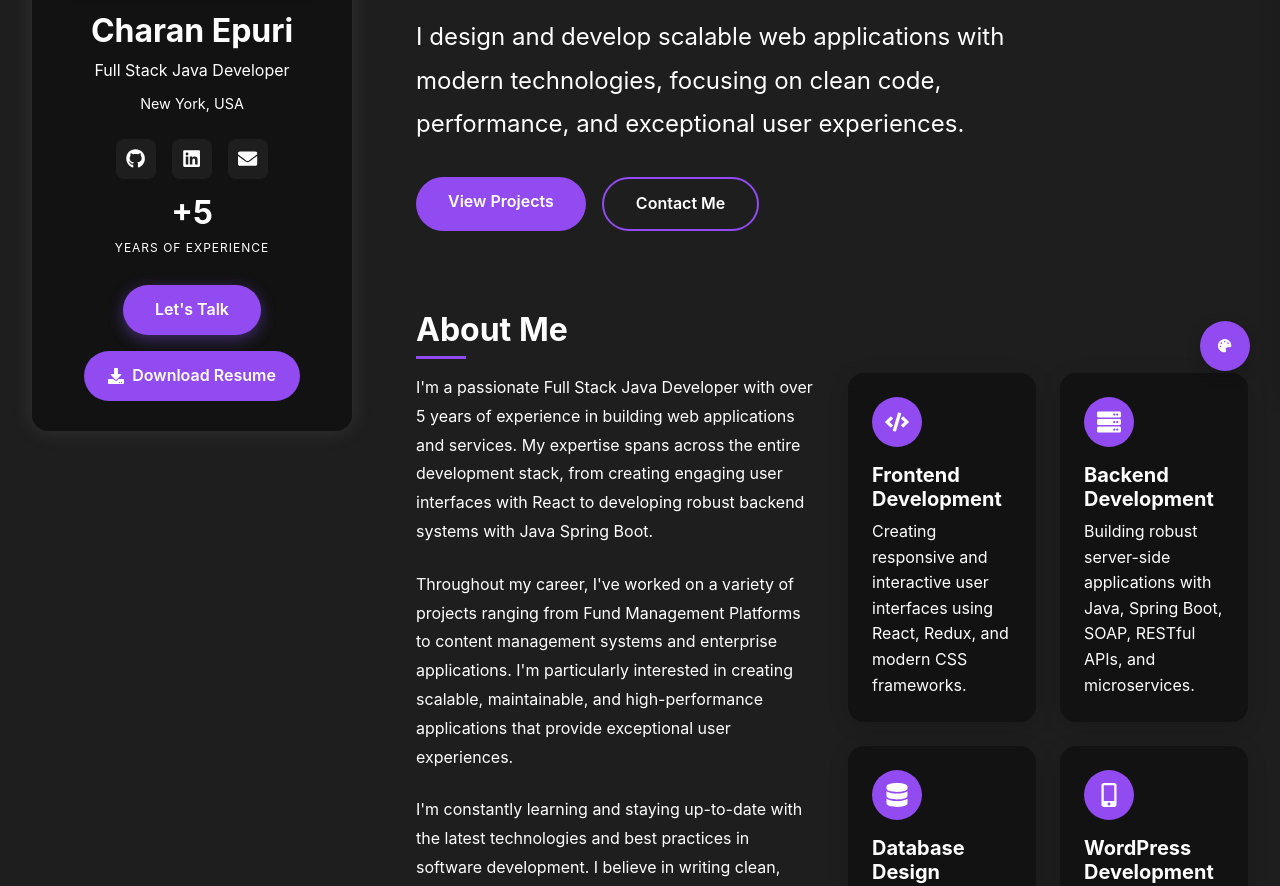
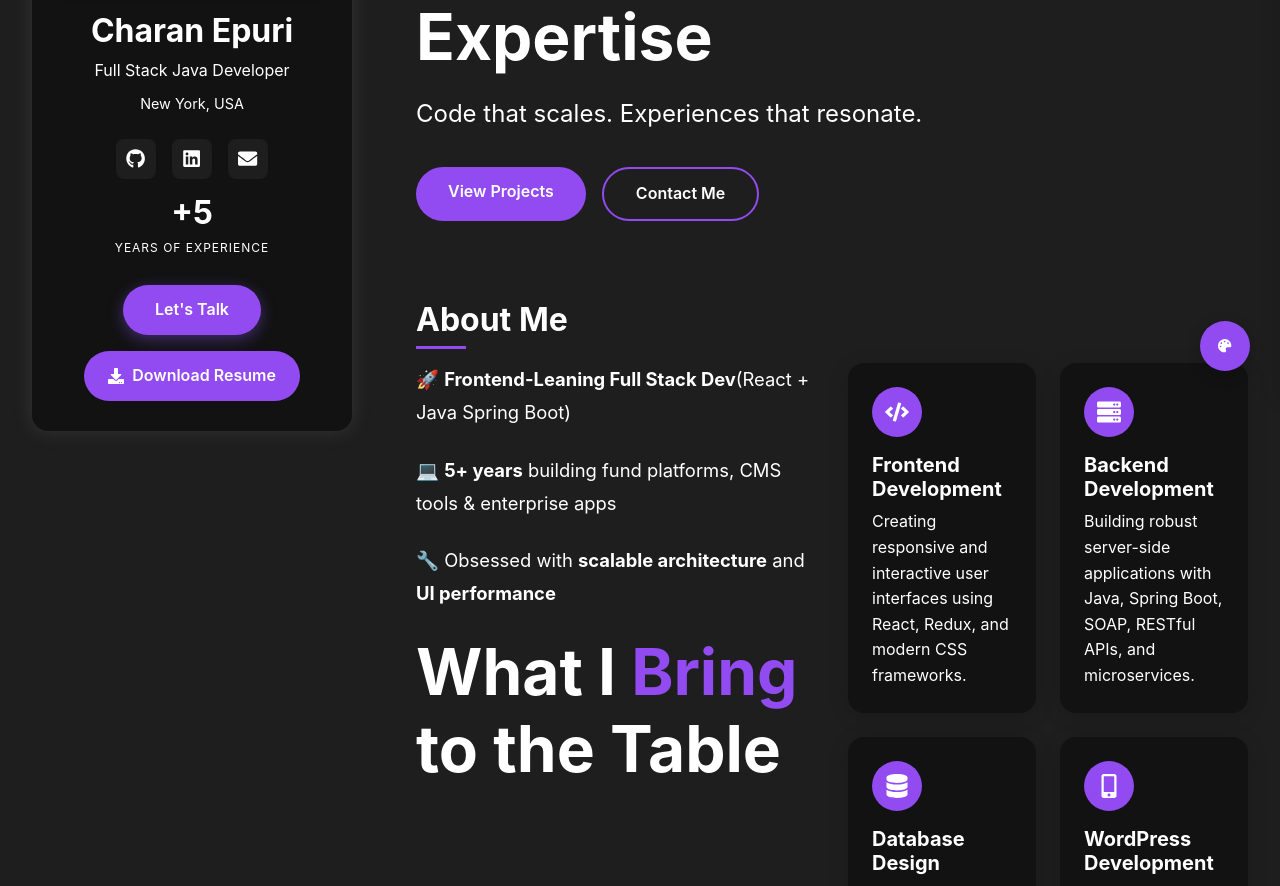
Before and after one commit to 245charan/charan-epuri.dev, a React (Vite) app: page / in a window 1280 px wide. Shown: the part 399-1285 px from the top of the page. Built offline with nearby package versions, Linux system fonts and the light colour scheme.

Commit message:
About Me Update

```diff
--- a/src/sections/About.jsx
+++ b/src/sections/About.jsx
@@ -15,10 +15,10 @@ const AboutTitle = styled.h2`
 	&::after {
 		content: '';
 		position: absolute;
-    bottom: -.625rem;
+		bottom: -0.625rem;
 		left: 0;
 		width: 3.125rem;
-    height: .1875rem;
+		height: 0.1875rem;
 		background-color: var(--primary-color);
 	}
 `;
@@ -36,10 +36,12 @@ const AboutContent = styled.div`
 const AboutText = styled.div`
 	color: var(--text-color);
 
-  p {
+	ul li {
 		margin-bottom: 1.5rem;
 		color: var(--text-secondary);
 		line-height: 1.8;
+    font-size: 1.15rem;
+    list-style:none;
 	}
 `;
 
@@ -61,11 +63,24 @@ const ServiceCard = styled.div`
 	transition: var(--transition);
 
 	&:hover {
-    transform: translateY(-.3125rem);
-    box-shadow: 0 .625rem 1.875rem rgba(0, 0, 0, 0.2);
+		transform: translateY(-0.3125rem);
+		box-shadow: 0 0.625rem 1.875rem rgba(0, 0, 0, 0.2);
 	}
 `;
+const HeroTitle = styled.h2`
+	font-size: 3rem;
+	font-weight: 700;
+	margin-top: 1rem;
+	color: var(--text-color);
 
+	span {
+		color: var(--primary-color);
+	}
+
+	@media (min-width: 48rem) {
+		font-size: 4rem;
+	}
+`;
 const ServiceIcon = styled.div`
 	width: 3.125rem;
 	height: 3.125rem;
@@ -81,7 +96,7 @@ const ServiceIcon = styled.div`
 
 const ServiceTitle = styled.h3`
 	font-size: 1.25rem;
-  margin-bottom: .5rem;
+	margin-bottom: 0.5rem;
 	color: var(--text-color);
 `;
 
@@ -94,47 +109,60 @@ const About = () => {
 	const services = [
 		{
 			title: 'Frontend Development',
-      description: 'Creating responsive and interactive user interfaces using React, Redux, and modern CSS frameworks.',
-      icon: <FaCode />
+			description:
+				'Creating responsive and interactive user interfaces using React, Redux, and modern CSS frameworks.',
+			icon: <FaCode />,
 		},
 		{
 			title: 'Backend Development',
-      description: 'Building robust server-side applications with Java, Spring Boot, SOAP, RESTful APIs, and microservices.',
-      icon: <FaServer />
+			description:
+				'Building robust server-side applications with Java, Spring Boot, SOAP, RESTful APIs, and microservices.',
+			icon: <FaServer />,
 		},
 		{
 			title: 'Database Design',
-      description: 'Designing and optimizing databases using MySQL, MongoDB, and implementing efficient data access patterns.',
-      icon: <FaDatabase />
+			description:
+				'Designing and optimizing databases using MySQL, MongoDB, and implementing efficient data access patterns.',
+			icon: <FaDatabase />,
 		},
 		{
 			title: 'WordPress Development',
-      description: 'Creating custom WordPress themes, plugins, and integrating with various APIs and services.',
-      icon: <FaMobileAlt />
-    }
+			description:
+				'Creating custom WordPress themes, plugins, and integrating with various APIs and services.',
+			icon: <FaMobileAlt />,
+		},
 	];
 
 	return (
-    <AboutContainer id="about">
+		<AboutContainer id='about'>
 			<AboutTitle>About Me</AboutTitle>
 			<AboutContent>
 				<AboutText>
-          <p>
-            I'm a passionate Full Stack Java Developer with over 5 years of experience in building web applications and services. My expertise spans across the entire development stack, from creating engaging user interfaces with React to developing robust backend systems with Java Spring Boot.
-          </p>
-          <p>
-            Throughout my career, I've worked on a variety of projects ranging from Fund Management Platforms to content management systems and enterprise applications. I'm particularly interested in creating scalable, maintainable, and high-performance applications that provide exceptional user experiences.
-          </p>
-          <p>
-            I'm constantly learning and staying up-to-date with the latest technologies and best practices in software development. I believe in writing clean, well-documented code and following agile methodologies to deliver high-quality software on time.
-          </p>
+					<ul>
+						<li>
+							🚀 <strong>Frontend-Leaning Full Stack Dev</strong>
+							(React + Java Spring Boot)
+						</li>
+						<li>
+							💻 <strong>5+ years</strong> building fund
+							platforms, CMS tools & enterprise apps
+						</li>
+						<li>
+							🔧 Obsessed with <strong>scalable architecture</strong> and <strong>UI performance</strong>
+						</li>
+					</ul>
+				<HeroTitle>
+					What I <span>Bring</span> to the Table
+				</HeroTitle>
 				</AboutText>
 				<AboutServices>
 					{services.map((service, index) => (
 						<ServiceCard key={index}>
 							<ServiceIcon>{service.icon}</ServiceIcon>
 							<ServiceTitle>{service.title}</ServiceTitle>
-              <ServiceDescription>{service.description}</ServiceDescription>
+							<ServiceDescription>
+								{service.description}
+							</ServiceDescription>
 						</ServiceCard>
 					))}
 				</AboutServices>
--- a/src/sections/Hero.jsx
+++ b/src/sections/Hero.jsx
@@ -21,7 +21,7 @@ const HeroTitle = styled.h1`
 		color: var(--primary-color);
 	}
 
-  @media (min-width: 768px) {
+	@media (min-width: 48rem) {
 		font-size: 4rem;
 	}
 `;
@@ -30,10 +30,10 @@ const HeroSubtitle = styled.p`
 	font-size: 1.25rem;
 	color: var(--text-secondary);
 	margin-bottom: 2rem;
-  max-width: 600px;
+	max-width: 37.5rem;
 	line-height: 1.8;
 
-  @media (min-width: 768px) {
+	@media (min-width: 48rem) {
 		font-size: 1.5rem;
 	}
 `;
@@ -55,8 +55,8 @@ const PrimaryButton = styled.a`
 	transition: all 0.3s ease;
 
 	&:hover {
-    transform: translateY(-.1875rem);
-    box-shadow: 0 .25rem .9375rem rgba(138, 86, 255, 0.4);
+		transform: translateY(-0.1875rem);
+		box-shadow: 0 0.25rem 0.9375rem rgba(138, 86, 255, 0.4);
 		text-decoration: none;
 		color: white;
 	}
@@ -67,7 +67,7 @@ const SecondaryButton = styled.a`
 	padding: 0.75rem 2rem;
 	background-color: transparent;
 	color: var(--text-color);
-  border: .125rem solid var(--primary-color);
+	border: 0.125rem solid var(--primary-color);
 	border-radius: 3.125rem;
 	font-weight: 600;
 	text-decoration: none;
@@ -76,25 +76,29 @@ const SecondaryButton = styled.a`
 	&:hover {
 		background-color: var(--primary-color);
 		color: white;
-    transform: translateY(-.1875rem);
+		transform: translateY(-0.1875rem);
 		text-decoration: none;
 	}
 `;
 
 const Hero = () => {
 	return (
-    <HeroContainer id="home">
+		<HeroContainer id='home'>
 			<HeroContent>
 				<HeroTitle>
-          Full Stack <span>Java</span> Developer with <span>React.Js</span> & <span>WordPress</span> Expertise
+					Full Stack <span>Java</span> Developer with <br />
+					<span>React.Js</span> & <span>WordPress</span> Expertise
 				</HeroTitle>
 				<HeroSubtitle>
-          I design and develop scalable web applications with modern technologies,
-          focusing on clean code, performance, and exceptional user experiences.
+					Code that scales. Experiences that resonate.
 				</HeroSubtitle>
 				<HeroButtons>
-          <PrimaryButton href="#projects">View Projects</PrimaryButton>
-          <SecondaryButton href="#contact">Contact Me</SecondaryButton>
+					<PrimaryButton href='#projects'>
+						View Projects
+					</PrimaryButton>
+					<SecondaryButton href='#contact'>
+						Contact Me
+					</SecondaryButton>
 				</HeroButtons>
 			</HeroContent>
 		</HeroContainer>
```
Also changed, not shown: 3 other files (tests, documents, lock files or other folders). Lines whose indentation alone changed are shown as unchanged.
